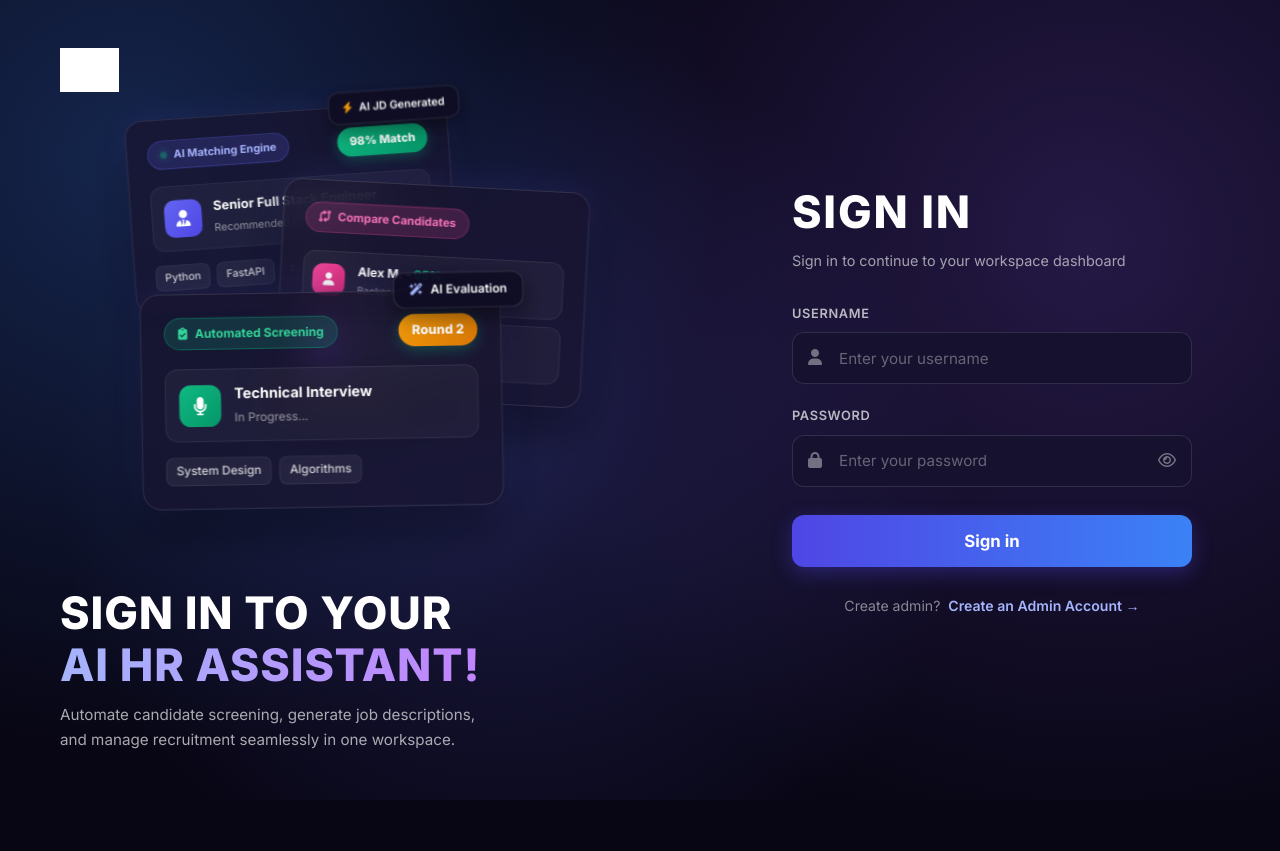
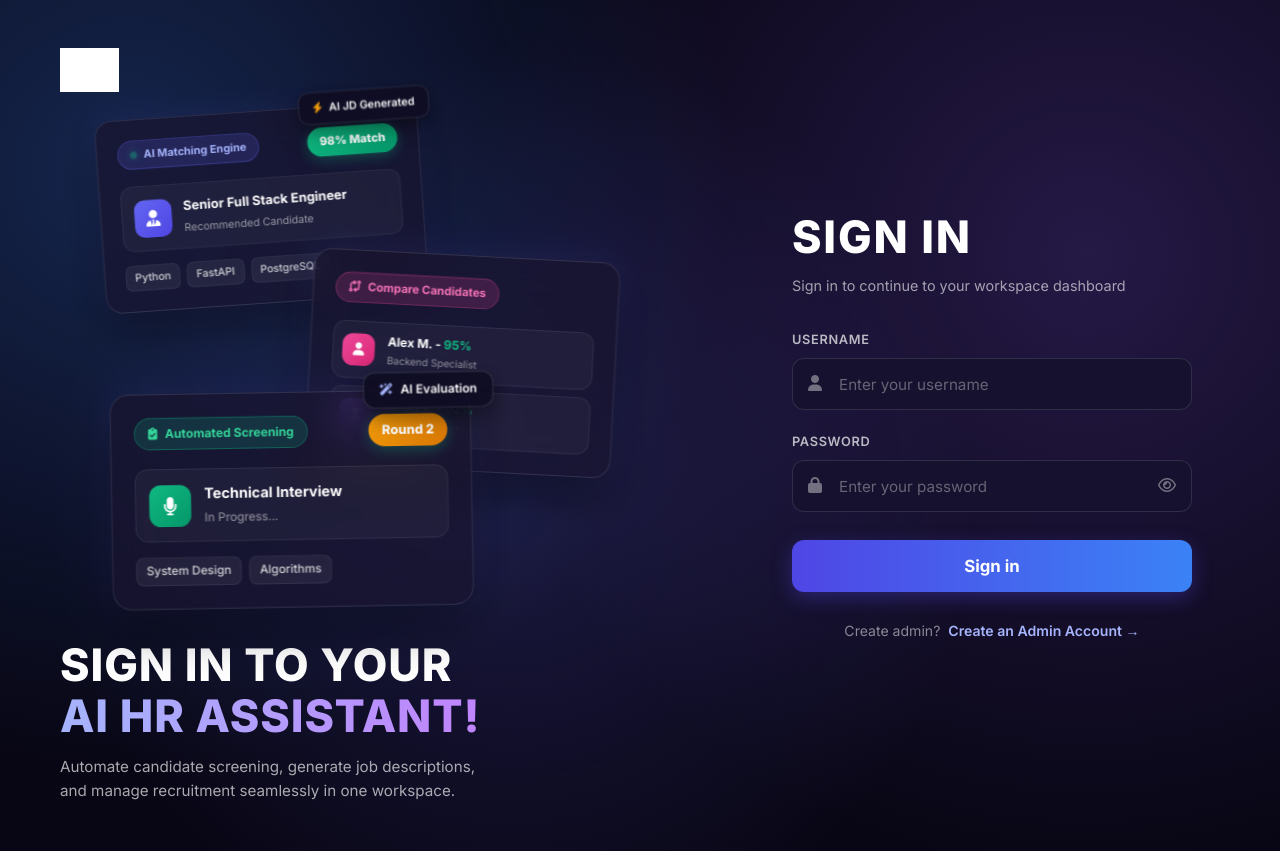
Before and after one commit to Adarshsingh033/Ai-HR-Assistant, a plain HTML site: page frontend/index.html in a window 1280 px wide. Before the commit the page ends 800 px from the top, so only its background shows below. Drawn offline with Linux system fonts and the light colour scheme; grey boxes are pictures that could not be loaded.

Commit message:
feat: add dark-themed sign-in page with animated AI showcase graphics

```diff
--- a/frontend/index.html
+++ b/frontend/index.html
@@ -72,23 +72,23 @@
 
         .card-1 {
             top: 0px;
-            left: -10px;
+            left: -20px;
             transform: scale(0.85) rotate(-4deg);
             z-index: 1;
             animation: floatCard1 7s ease-in-out infinite;
         }
 
         .card-2 {
-            top: 80px;
-            right: -10px;
+            top: 150px;
+            right: -20px;
             transform: scale(0.9) rotate(3deg);
             z-index: 2;
             animation: floatCard2 6s ease-in-out infinite 1s;
         }
 
         .card-3 {
-            top: 200px;
-            left: 20px;
+            top: 300px;
+            left: 10px;
             transform: scale(0.95) rotate(-1deg);
             z-index: 3;
             animation: floatCard3 8s ease-in-out infinite 0.5s;
@@ -518,7 +518,7 @@
             </div>
 
             <!-- AI HR Feature Showcase Card Graphic -->
-            <div class="visual-graphic-container" style="height: 480px; max-width: 480px; margin: 0 auto; position: relative;">
+            <div class="visual-graphic-container" style="height: 540px; max-width: 520px; margin: 0 auto; position: relative;">
 
                 <!-- CARD 1: AI MATCHING ENGINE -->
                 <div class="ai-showcase-card card-1">
```
